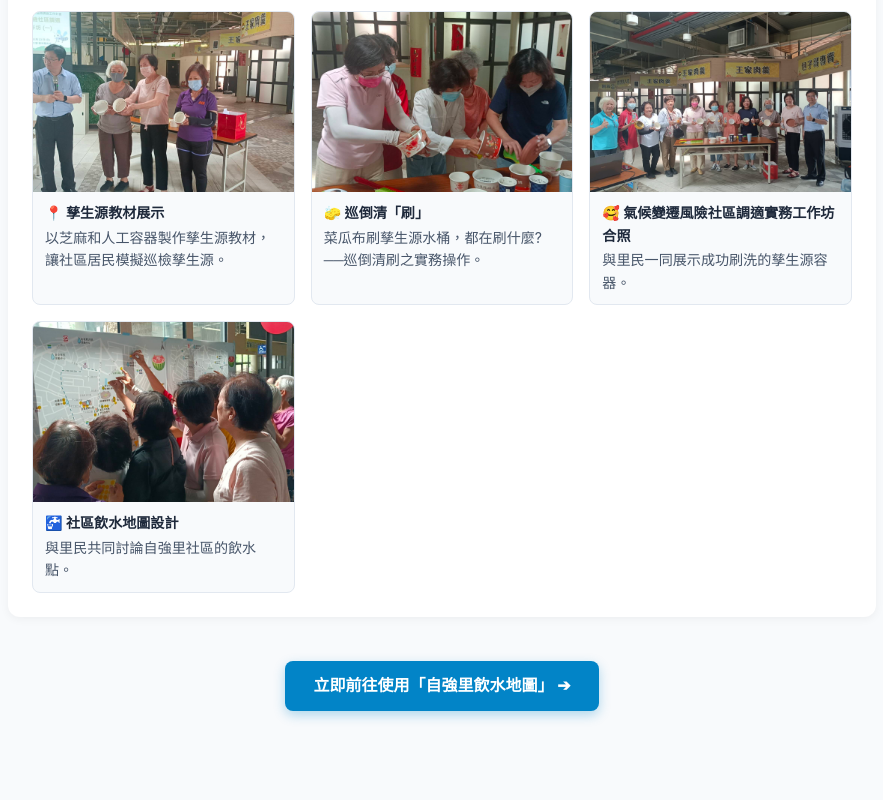
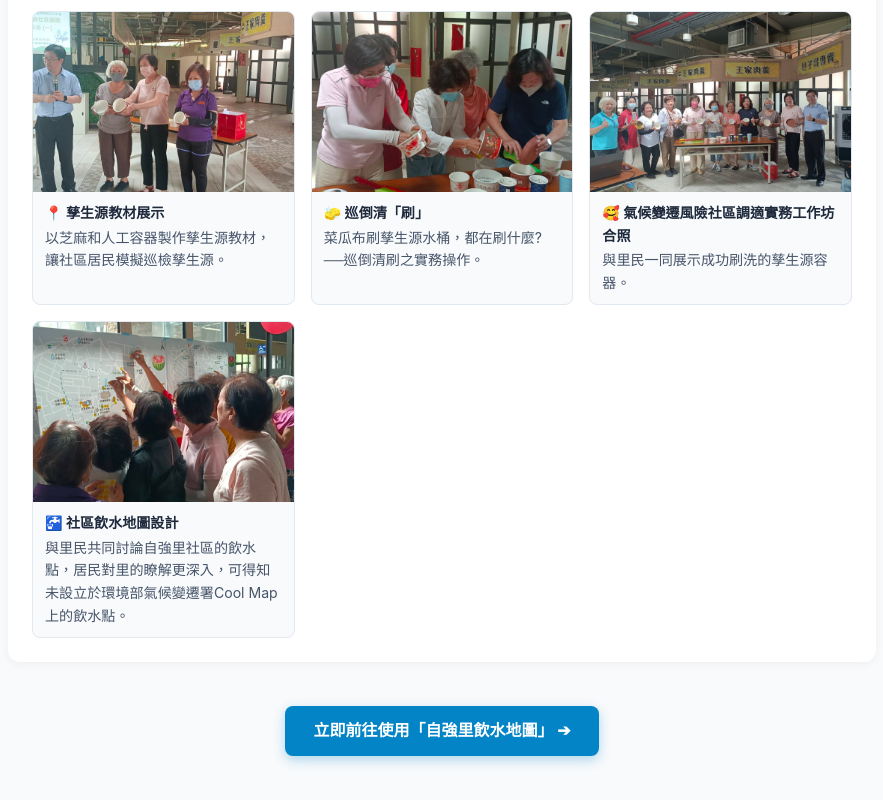
Before and after one commit to yqp20275/ziqiang-water-map, a plain HTML site: page about.html in a window 1280 px wide. Shown: the part 584-1384 px from the top of the page, without its empty margins (198-1081 px from the left). Before the commit the page ends 1339 px from the top, so only its background shows below. Drawn offline with Linux system fonts and the light colour scheme.

Commit message:
Update about.html

```diff
--- a/about.html
+++ b/about.html
@@ -218,7 +218,7 @@
           <img src="photo05.jpg">
           <div class="gallery-caption">
             <b>🚰 社區飲水地圖設計</b>
-            <span>與里民共同討論自強里社區的飲水點。</span>
+            <span>與里民共同討論自強里社區的飲水點，居民對里的瞭解更深入，可得知未設立於環境部氣候變遷署Cool Map上的飲水點。</span>
           </div>
         </div>
 
```
